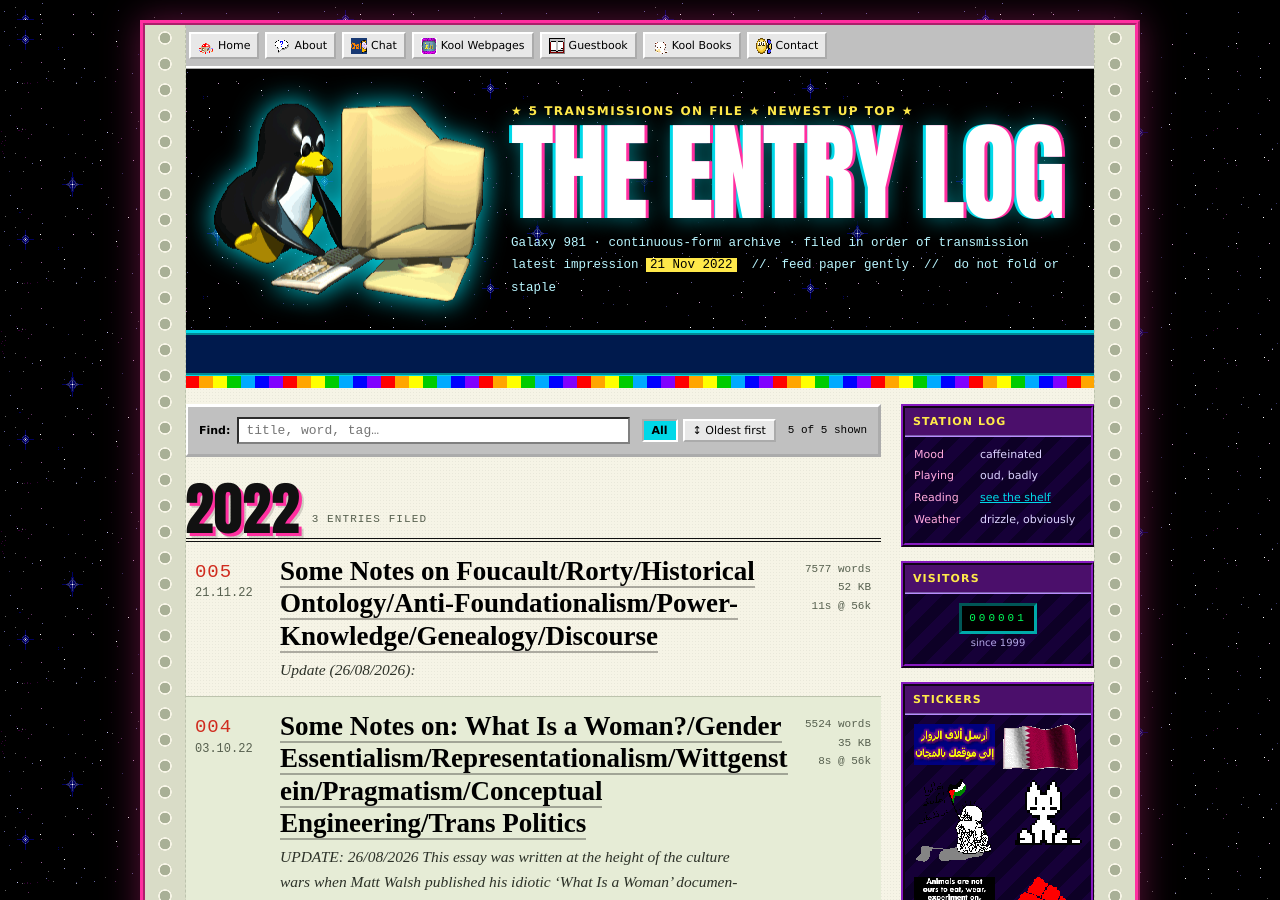
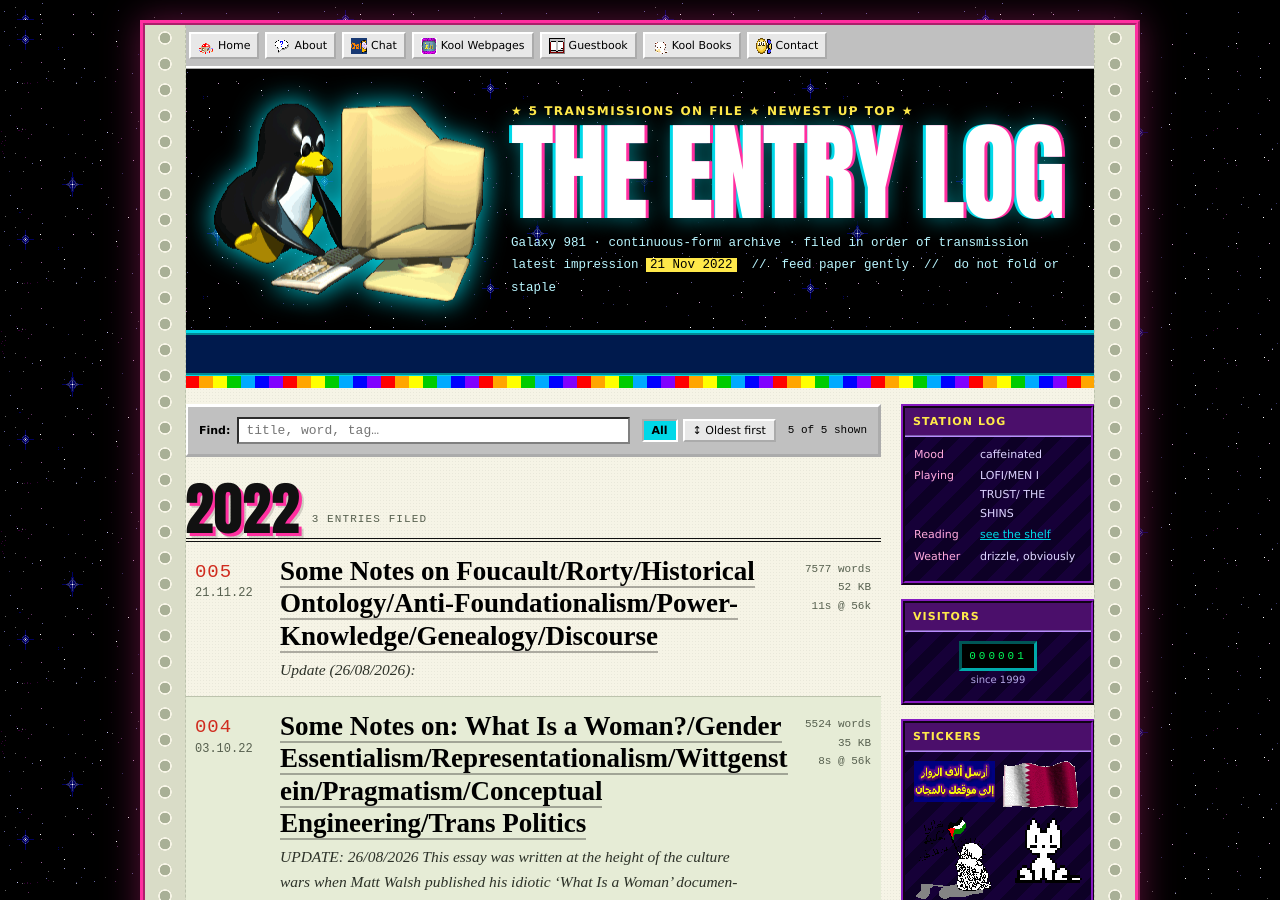
Before and after one commit to Catofminerva/Catofminerva.github.io, a Jekyll site: the page built from blog_posts.html, in a window 1280 px wide and 900 px high. Built offline with Jekyll 4.4.1, drawn with Linux system fonts in a browser that asks for light colours.

Commit message:
Update entries.html

```diff
--- a/_layouts/entries.html
+++ b/_layouts/entries.html
@@ -492,7 +492,7 @@ hr.retro{
         <div class="in">
           <dl>
             <dt>Mood</dt><dd>caffeinated</dd>
-            <dt>Playing</dt><dd>oud, badly</dd>
+            <dt>Playing</dt><dd>LOFI/MEN I TRUST/ THE SHINS</dd>
             <dt>Reading</dt><dd><a href="{{ '/books.html' | relative_url }}">see the shelf</a></dd>
             <dt>Weather</dt><dd>drizzle, obviously</dd>
           </dl>
```
